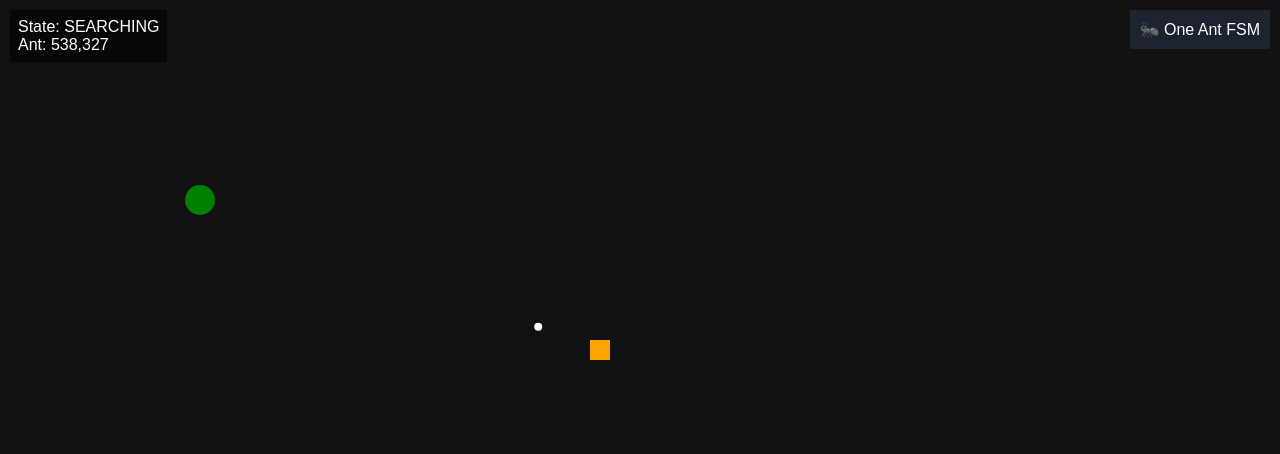
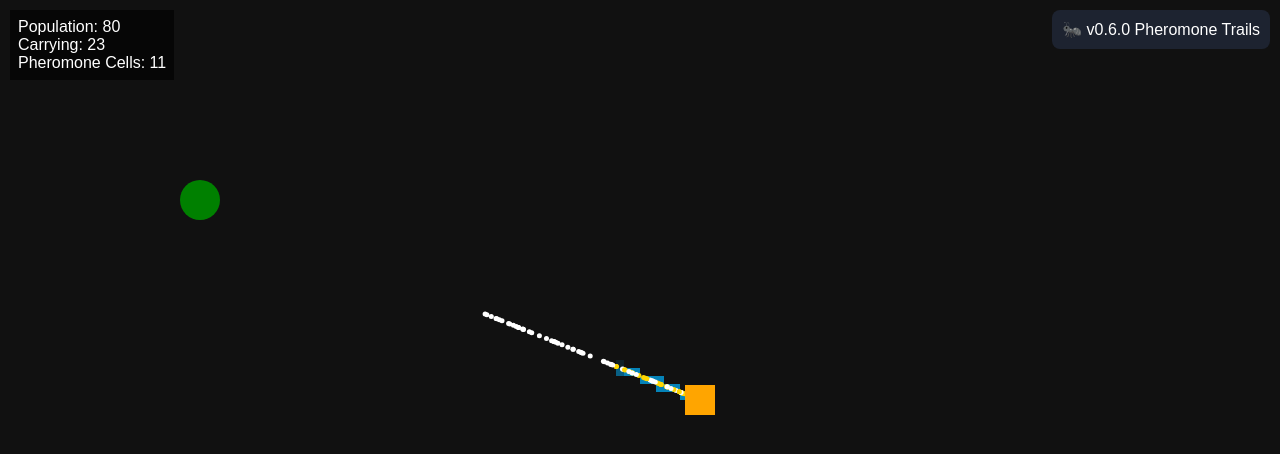
Before and after one commit to e1ephntbrd/swarm-intelligence-lab, a plain HTML site: page app/index.html in a window 1280 px wide. Drawn offline with Linux system fonts and the light colour scheme.

Commit message:
Feat: introduce pheromone trail system

```diff
--- /dev/null
+++ b/app/entities/colony.js
@@ -0,0 +1 @@
+export class Colony {}
--- a/app/index.html
+++ b/app/index.html
@@ -1 +1,10 @@
-<!doctype html><html><head><meta charset="utf-8"><title>Swarm Lab v0.4.0</title><style>body{margin:0;overflow:hidden;background:#111;color:#fff;font-family:Arial}#debug{position:fixed;left:10px;top:10px;background:#0008;padding:8px;white-space:pre}#panel{position:fixed;right:10px;top:10px;background:#1d2330;padding:10px}</style></head><body><canvas id="world"></canvas><div id="debug"></div><div id="panel">🐜 One Ant FSM</div><script type="module" src="main.js"></script></body></html>
+<!doctype html><html><head><meta charset="utf-8"><title>v0.6.0 Pheromones</title><style>
+body{margin:0;overflow:hidden;background:#111;color:#fff;font-family:Arial}
+#debug{position:fixed;left:10px;top:10px;background:#0009;padding:8px;white-space:pre}
+#panel{position:fixed;right:10px;top:10px;background:#1d2330;padding:10px;border-radius:8px}
+</style></head><body>
+<canvas id="world"></canvas>
+<div id="debug"></div>
+<div id="panel">🐜 v0.6.0 Pheromone Trails</div>
+<script src="main.js"></script>
+</body></html>
--- a/app/main.js
+++ b/app/main.js
@@ -1,2 +1,22 @@
-const canvas=document.getElementById("world");const ctx=canvas.getContext("2d");const dbg=document.getElementById("debug");function rs(){canvas.width=innerWidth;canvas.height=innerHeight}rs();addEventListener("resize",rs);const nest={x:200,y:200};const food={x:600,y:350};const ant={x:200,y:200,state:"SEARCHING",speed:1.2};function moveTo(t){const dx=t.x-ant.x,dy=t.y-ant.y;const d=Math.hypot(dx,dy)||1;ant.x+=dx/d*ant.speed;ant.y+=dy/d*ant.speed;}function loop(){if(ant.state==='SEARCHING'){moveTo(food);if(Math.hypot(food.x-ant.x,food.y-ant.y)<8)ant.state='RETURNING_HOME';}else{moveTo(nest);if(Math.hypot(nest.x-ant.x,nest.y-ant.y)<8)ant.state='SEARCHING';}ctx.fillStyle='#111';ctx.fillRect(0,0,canvas.width,canvas.height);ctx.fillStyle='green';ctx.beginPath();ctx.arc(nest.x,nest.y,15,0,7);ctx.fill();ctx.fillStyle='orange';ctx.fillRect(food.x-10,food.y-10,20,20);ctx.fillStyle='white';ctx.beginPath();ctx.arc(ant.x,ant.y,4,0,7);ctx.fill();dbg.textContent=`State: ${ant.state}
-Ant: ${ant.x.toFixed(0)},${ant.y.toFixed(0)}`;requestAnimationFrame(loop)}loop();
+const c=document.getElementById("world"),ctx=c.getContext("2d"),dbg=document.getElementById("debug");
+function r(){c.width=innerWidth;c.height=innerHeight};r();addEventListener("resize",r);
+const nest={x:200,y:200};
+const food={x:700,y:400};
+const cell=8;
+const cols=Math.ceil(innerWidth/cell);
+const rows=Math.ceil(innerHeight/cell);
+const pher=Array(cols*rows).fill(0);
+function idx(x,y){return y*cols+x}
+const ants=[...Array(80)].map(()=>({x:nest.x,y:nest.y,state:'SEARCHING',speed:1+Math.random()}));
+function move(a,t){const dx=t.x-a.x,dy=t.y-a.y,d=Math.hypot(dx,dy)||1;a.x+=dx/d*a.speed;a.y+=dy/d*a.speed}
+function deposit(a){const gx=Math.floor(a.x/cell),gy=Math.floor(a.y/cell);if(gx>=0&&gy>=0&&gx<cols&&gy<rows)pher[idx(gx,gy)]=Math.min(255,pher[idx(gx,gy)]+25)}
+function evaporate(){for(let i=0;i<pher.length;i++) pher[i]*=0.992}
+function drawPheromones(){for(let y=0;y<rows;y++){for(let x=0;x<cols;x++){const p=pher[idx(x,y)];if(p<2)continue;ctx.fillStyle=`rgba(0,180,255,${Math.min(0.7,p/255)})`;ctx.fillRect(x*cell,y*cell,cell,cell)}}}
+function loop(){evaporate();ctx.fillStyle='#111';ctx.fillRect(0,0,c.width,c.height);drawPheromones();let carrying=0;
+for(const a of ants){if(a.state==='SEARCHING'){move(a,food);if(Math.hypot(food.x-a.x,food.y-a.y)<15)a.state='RETURNING'}else{carrying++;deposit(a);move(a,nest);if(Math.hypot(nest.x-a.x,nest.y-a.y)<15)a.state='SEARCHING'}ctx.fillStyle=a.state==='RETURNING'?'#ffd700':'#ffffff';ctx.beginPath();ctx.arc(a.x,a.y,2.5,0,7);ctx.fill();}
+ctx.fillStyle='green';ctx.beginPath();ctx.arc(nest.x,nest.y,20,0,7);ctx.fill();
+ctx.fillStyle='orange';ctx.fillRect(food.x-15,food.y-15,30,30);
+dbg.textContent=`Population: ${ants.length}
+Carrying: ${carrying}
+Pheromone Cells: ${pher.filter(v=>v>1).length}`;
+requestAnimationFrame(loop)}loop();
--- /dev/null
+++ b/app/systems/colony-system.js
@@ -0,0 +1 @@
+export class ColonySystem {}
--- /dev/null
+++ b/app/systems/evaporation-system.js
@@ -0,0 +1 @@
+export class EvaporationSystem {}
--- /dev/null
+++ b/app/systems/pheromone-system.js
@@ -0,0 +1 @@
+export class PheromoneSystem {}
```
Also changed, not shown: 4 other files.
